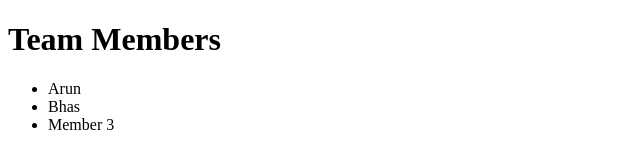
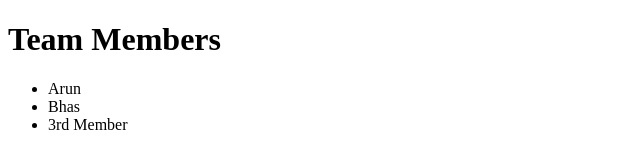
Before and after one commit to aladiarunm/GitAssignment, a plain HTML site: page index.html in a window 1280 px wide. Shown: the full height of the page, 0-640 px from the left. Drawn offline with Linux system fonts and the light colour scheme.

Commit message:
sample change

```diff
--- a/index.html
+++ b/index.html
@@ -6,7 +6,7 @@
   <ul>
     <li>Arun</li>
     <li>Bhas</li>
-    <li>Member 3</li>
+    <li>3rd Member</li>
   </ul>
 </body>
 </html>
```
